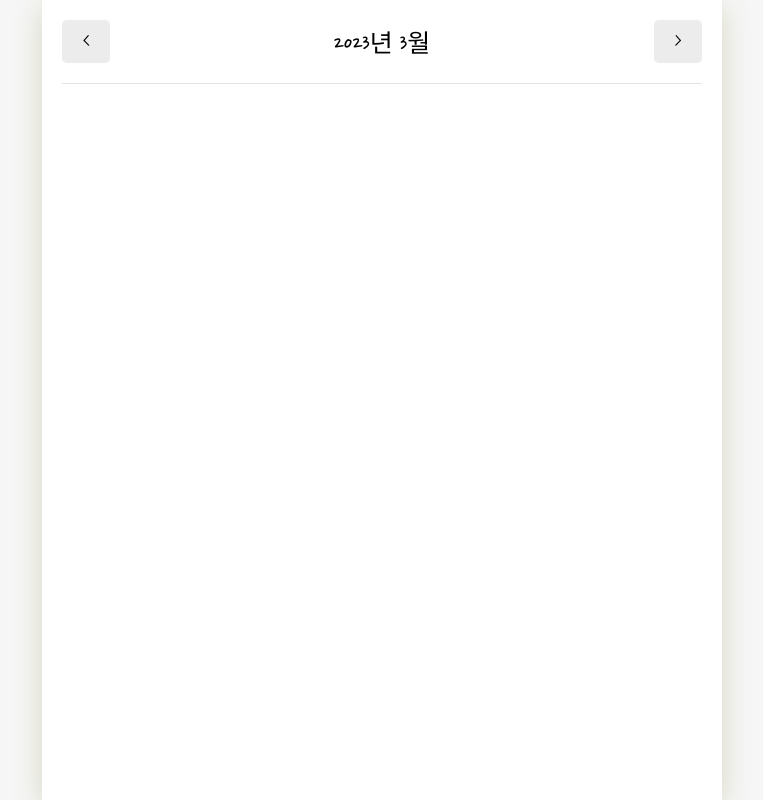
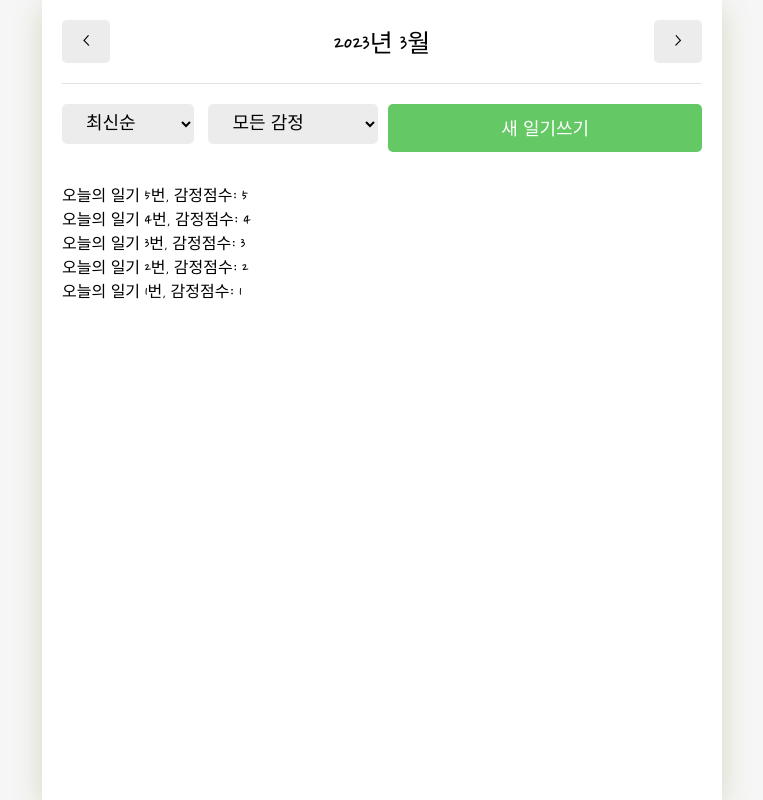
Before and after one commit to hskimstudy/vanillaDiary, a React (Create React App) app: page / in a window 1280 px wide. Shown: the whole page, without its empty margins (258-1021 px from the left). Built offline with nearby package versions, Linux system fonts and the light colour scheme; the HTML template or start-up script is replaced by a standard one; a web font is replaced by a local one.

Commit message:
+DiaryListFilterStyle
+DiaryListFilter
+DiaryList .menu_wrapper
+DiaryList .ControlMenu
+CSSStyle

+UseNavigate

```diff
--- a/src/App.css
+++ b/src/App.css
@@ -98,3 +98,37 @@
 header button {
   font-family: "Nanum Pen Script";
 }
+
+/* DiaryList */
+
+.DiaryList .menu_wrapper {
+  margin-top: 20px;
+  margin-bottom: 30px;
+
+  display: flex;
+  justify-content: space-between;
+}
+
+.DiaryList .menu_wrapper .right_col {
+  flex-grow: 1;
+}
+
+.DiaryList .menu_wrapper .right_col button {
+  width: 100%;
+}
+
+.DiaryList .ControlMenu {
+  margin-right: 10px;
+  border: none;
+  border-radius: 5px;
+  background-color: #ececec;
+
+  padding-top: 10px;
+  padding-bottom: 10px;
+  padding-left: 20px;
+  padding-right: 20px;
+
+  cursor: pointer;
+  font-family: "Nanum Pen Script";
+  font-size: 18px;
+}
--- a/src/App.js
+++ b/src/App.js
@@ -25,7 +25,7 @@
       break;
     }
     case 'REMOVE': {
-      newState = state.fillter((it) => it.id !== action.targetId);
+      newState = state.filter((it) => it.id !== action.targetId);
       break
     }
     case 'EDIT': {
@@ -47,31 +47,31 @@
   {
     id: 1,
     emotion: 1,
-    content: "오늘의 일기 1번",
+    content: "오늘의 일기 1번," + " " + "감정점수: ",
     date: 1678018028233,
   },
   {
     id: 2,
     emotion: 2,
-    content: "오늘의 일기 2번",
+    content: "오늘의 일기 2번," + " " + "감정점수: ",
     date: 1678018028234,
   },
   {
     id: 3,
     emotion: 3,
-    content: "오늘의 일기 3번",
+    content: "오늘의 일기 3번," + " " + "감정점수: ",
     date: 1678018028235
   },
   {
     id: 4,
     emotion: 4,
-    contentn: "오늘의 일기 4번",
+    content: "오늘의 일기 4번," + " " + "감정점수: ",
     date: 1678018028236
   },
   {
     id: 5,
     emotion: 5,
-    content: "오늘의 일기 5번",
+    content: "오늘의 일기 5번," + " " + "감정점수: ",
     date: 1678018028237
   }
 ];
--- /dev/null
+++ b/src/components/DiaryList.js
@@ -0,0 +1,99 @@
+import { useState } from 'react'
+import { useNavigate } from 'react-router-dom';
+import MyButton from './MyButton';
+
+const sortOptiononList = [
+  { value: 'latest', name: "최신순" },
+  { value: 'oldest', name: "오래된 순" }
+];
+
+const filterOptiononList = [
+  { value: 'all', name: "모든 감정" },
+  { value: 'good', name: "좋은 감정만" },
+  { value: 'bad', name: "안 좋은 감정만" }
+];
+
+const ControlMenu = ({ value, onChange, optionList }) => {
+  return (
+    <select className='ControlMenu' value={value} onChange={(e) => onChange(e.target.value)}>
+      {optionList.map((it, idx) => <option key={idx} value={it.value}>
+        {it.name}
+      </option>)}
+    </select>
+  )
+}
+
+const DiaryList = ({ diaryList }) => {
+
+  const navigate = useNavigate();
+  const [sortType, setSortType] = useState('latest');
+  const [filter, setFilter] = useState("all");
+
+  const getProcessedDiaryList = () => {
+
+    const filterCallBack = (item) => {
+      if (filter === 'good') {
+        return parseInt(item.emotion) <= 3;
+      } else {
+        return parseInt(item.emotion) > 3;
+      }
+    };
+
+
+    const compare = (a, b) => {
+      if (sortType === 'latest') {
+        return parseInt(b.date) - parseInt(a.date);
+      } else {
+        return parseInt(a.date) - parseInt(b.date);
+      }
+    };
+
+    const copyList = JSON.parse(JSON.stringify(diaryList));
+    const filteredList =
+      filter === 'all' ? copyList : copyList.filter((it) => filterCallBack(it));
+
+
+    const sortedList = filteredList.sort(compare);
+    return sortedList;
+  };
+
+
+  return (
+    <div className='DiaryList'>
+
+      <div className='menu_wrapper'>
+        <div className='left_col'>
+          <ControlMenu
+            value={sortType}
+            onChange={setSortType}
+            optionList={sortOptiononList}
+          />   <ControlMenu
+            value={filter}
+            onChange={setFilter}
+            optionList={filterOptiononList}
+          />
+        </div>
+        <div className='right_col'>
+          <MyButton type={'positive'} text={'새 일기쓰기'}
+            onClick={() => navigate("/New")}
+          />
+        </div>
+      </div>
+
+
+
+
+      {getProcessedDiaryList().map((it) => (
+        <div key={it.id}>
+          {it.content}{it.emotion}
+        </div>
+      ))}
+    </div>
+  )
+}
+
+DiaryList.defaultProps = {
+  diaryList: [],
+};
+
+export default DiaryList;
--- a/src/pages/Home.js
+++ b/src/pages/Home.js
@@ -3,9 +3,12 @@
 
 import MyHeader from '../components/MyHeader';
 import MyButton from '../components/MyButton';
+import DiaryList from '../components/DiaryList';
 
 
 const Home = () => {
+
+
   const diaryList = useContext(DiaryStateContext);
 
   const [data, setData] = useState([]);
@@ -13,6 +16,8 @@
   const headText = `${curDate.getFullYear()}년 ${curDate.getMonth() + 1}월`;
 
   useEffect(() => {
+
+    if (diaryList.length >= 1) {
       const firstDay = new Date(
         curDate.getFullYear(),
         curDate.getMonth(),
@@ -29,6 +34,7 @@
       setData(
         diaryList.filter((it) => firstDay <= it.date && it.date <= lastDay)
       );
+    }
   }, [diaryList, curDate]);
 
 
@@ -58,6 +64,7 @@
         rightChild={
           < MyButton text={">"} onClick={increaseMonth} />}
       />
+      <DiaryList diaryList={data} />
     </div >
   );
 };
```
Lines whose indentation alone changed are shown as unchanged.
